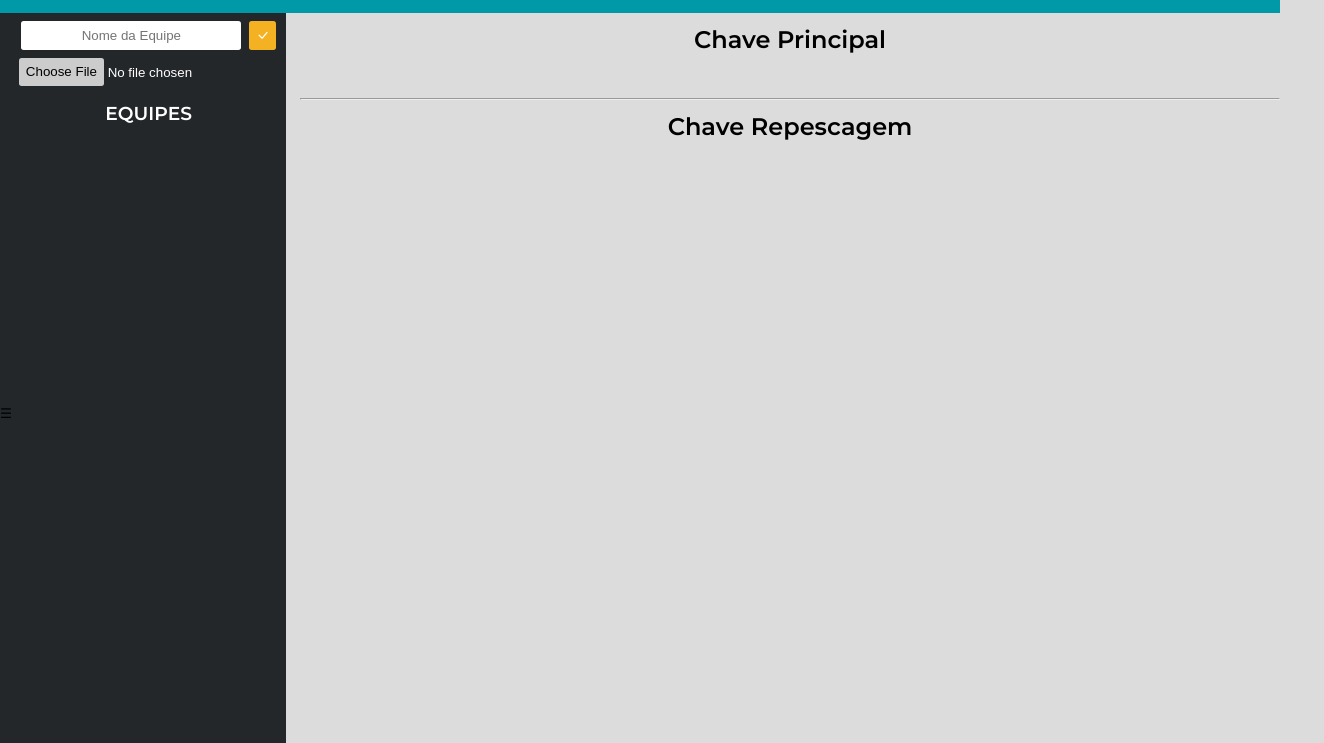
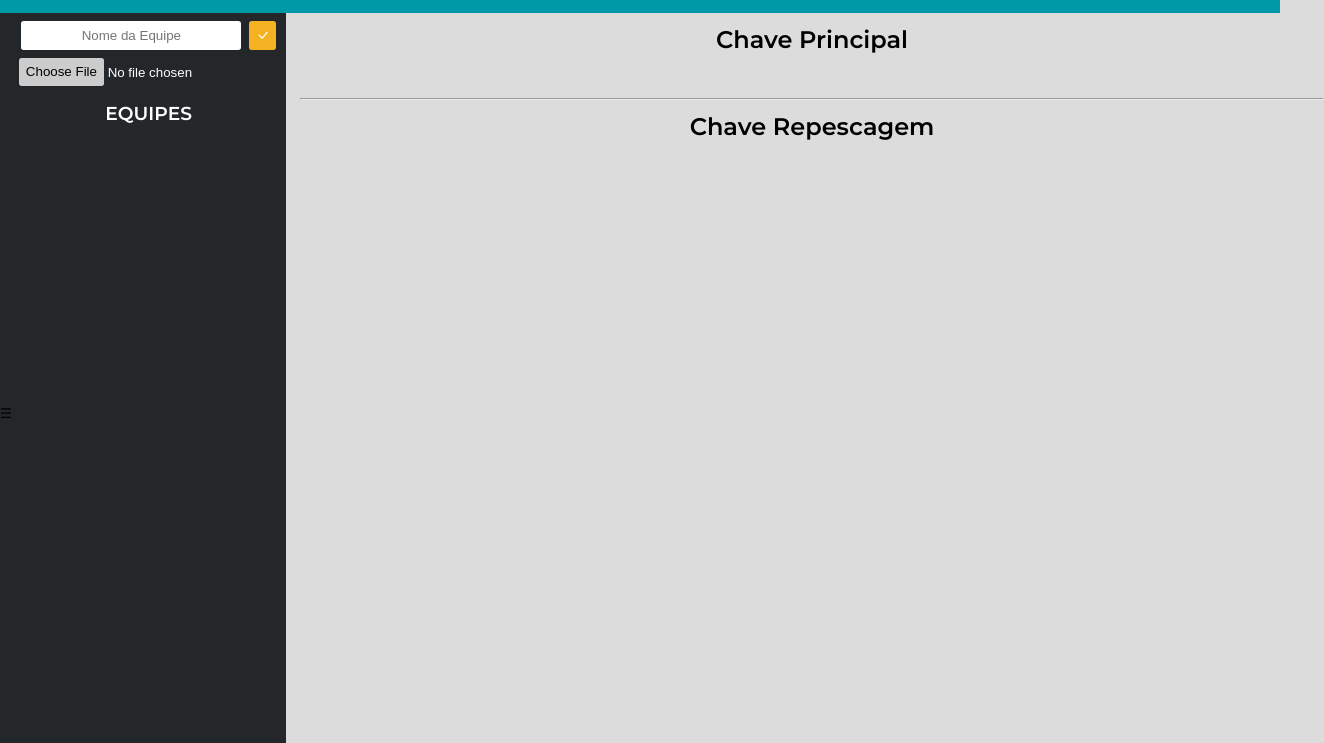
Before and after one commit to fabziano/Projeto-Integrador-2023, a plain HTML site: page index.html in a window 1280 px wide. Shown: the part 57-800 px from the top of the page, 1324 px wide, since content can reach past the window. Drawn offline with nearby package versions, Linux system fonts and the light colour scheme.

Commit message:
Update chave.css

```diff
--- a/assets/css/chave.css
+++ b/assets/css/chave.css
@@ -150,7 +150,7 @@ nav button:hover{
 section {
     flex: 1;
     margin-left: 300px;
-    max-width: 80%;
+    min-width: 80%;
 }
 #chave, #repescagem{
     display: flex;
```
